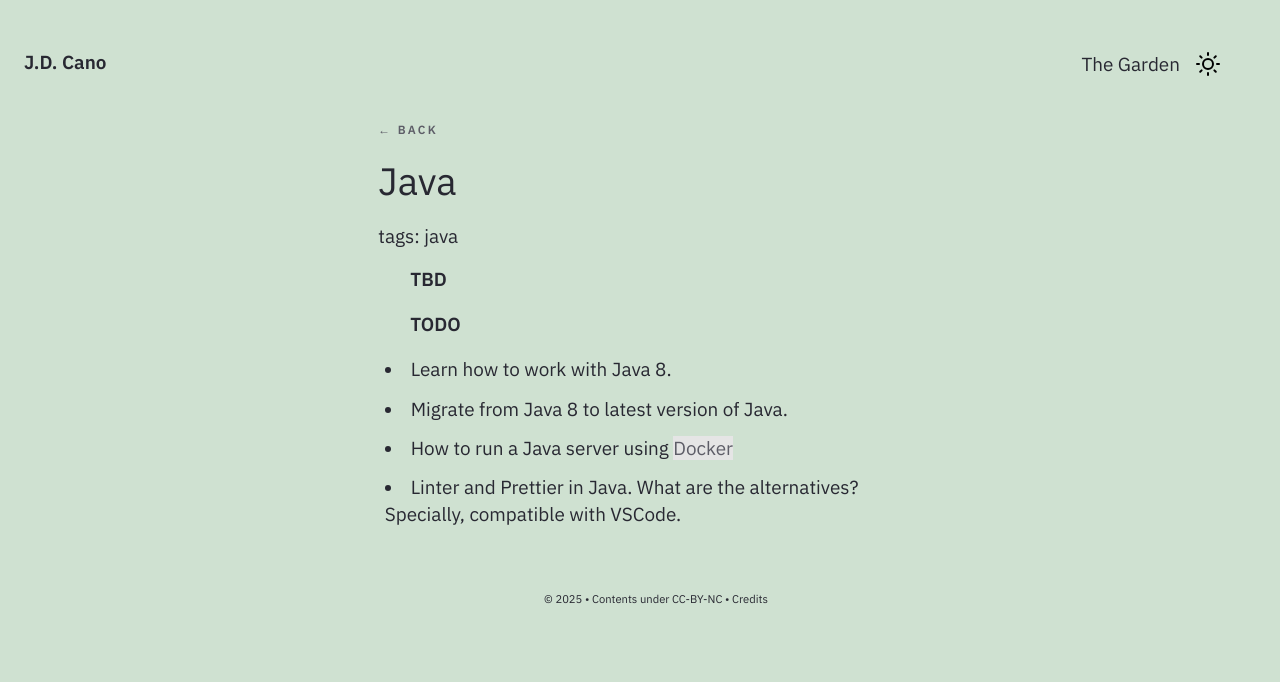
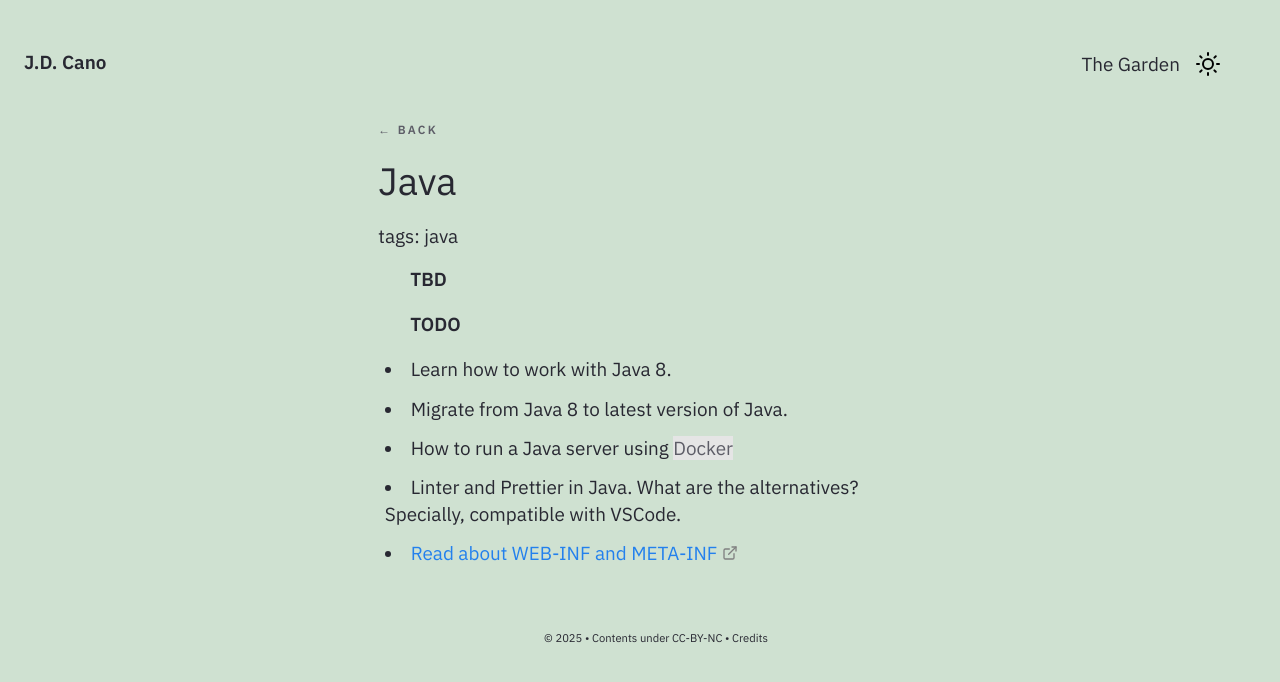
Before and after one commit to Gorzas/gorzas.github.io, a Jekyll site: the page built from _notes/Public/tech/Java/Java.md, in a window 1280 px wide. Shown: the top 682 px of the page. Built offline with Jekyll 4.4.1, drawn with Linux system fonts in a browser that asks for light colours; part of the change alters nothing that is shown.

Commit message:
Update Java.md with new date and resource link
Updated the 'updated' date and added a new resource link.

```diff
--- a/_notes/Public/tech/Java/Java.md
+++ b/_notes/Public/tech/Java/Java.md
@@ -3,7 +3,7 @@ title: Java
 feed: show
 tags: java
 date: 26-11-2025
-updated: 31-03-2026
+updated: 27-08-2026
 type: note
 growth: seedlings
 ---
@@ -17,3 +17,4 @@ growth: seedlings
 - Migrate from Java 8 to latest version of Java.
 - How to run a Java server using [[Docker]]
 - Linter and Prettier in Java. What are the alternatives? Specially, compatible with VSCode.
+- [Read about WEB-INF and META-INF](https://codemia.io/knowledge-hub/path/whats_the_purpose_of_meta-inf)
```
